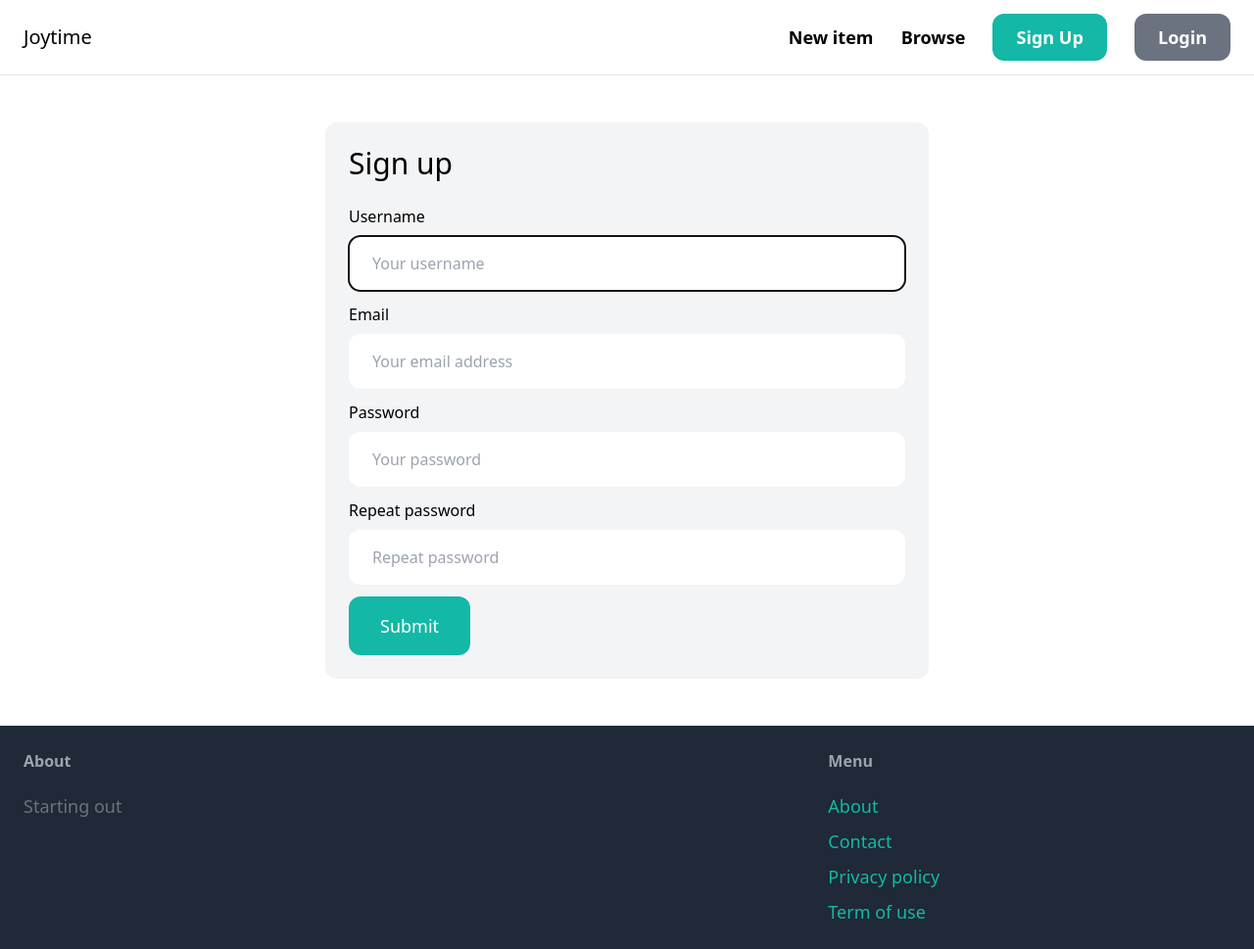
After one commit to wechulisimiyu/joytime, a Django app: page /signup/ in a window 1280 px wide. The commit adds this page. Shown: the whole page at 98% size. Run offline with Django 4.2, Linux system fonts and the light colour scheme; some libraries are stand-ins or nearby versions.

Commit message:
add login and signup functionality

```diff
--- /dev/null
+++ b/joytime/core/forms.py
@@ -0,0 +1,35 @@
+from django import forms
+from django.contrib.auth.forms import UserCreationForm, AuthenticationForm
+from django.contrib.auth.models import User
+
+class LoginForm(AuthenticationForm):
+    username = forms.CharField(widget=forms.TextInput(attrs={
+        'placeholder': 'Your username',
+        'class': 'w-full py-4 px-6 rounded-xl'
+    }))
+    password = forms.CharField(widget=forms.PasswordInput(attrs={
+        'placeholder': 'Your password',
+        'class': 'w-full py-4 px-6 rounded-xl'
+    }))
+
+class SignupForm(UserCreationForm):
+    class Meta:
+        model = User
+        fields = ('username', 'email', 'password1', 'password2')
+
+    username = forms.CharField(widget=forms.TextInput(attrs={
+        'placeholder': 'Your username',
+        'class': 'w-full py-4 px-6 rounded-xl'
+    }))
+    email = forms.CharField(widget=forms.EmailInput(attrs={
+        'placeholder': 'Your email address',
+        'class': 'w-full py-4 px-6 rounded-xl'
+    }))
+    password1 = forms.CharField(widget=forms.PasswordInput(attrs={
+        'placeholder': 'Your password',
+        'class': 'w-full py-4 px-6 rounded-xl'
+    }))
+    password2 = forms.CharField(widget=forms.PasswordInput(attrs={
+        'placeholder': 'Repeat password',
+        'class': 'w-full py-4 px-6 rounded-xl'
+    }))
--- a/joytime/core/templates/core/base.html
+++ b/joytime/core/templates/core/base.html
@@ -15,8 +15,8 @@
             <a href="#" class="text-lg font-semibold hover:text-gray-500">New item</a>
             <a href="#" class="text-lg font-semibold hover:text-gray-500">Browse</a>
 
-            <a href="#" class="px-6 py-3 text-lg font-semibold bg-teal-500 text-white rounded-xl hover:bg-teal-700">Sign Up</a>
-            <a href="#" class="px-6 py-3 text-lg font-semibold bg-gray-500 text-white rounded-xl hover:bg-gray-700">Login</a>
+            <a href="{% url 'core:signup' %}" class="px-6 py-3 text-lg font-semibold bg-teal-500 text-white rounded-xl hover:bg-teal-700">Sign Up</a>
+            <a href="{% url 'core:login' %}" class="px-6 py-3 text-lg font-semibold bg-gray-500 text-white rounded-xl hover:bg-gray-700">Login</a>
         </div>
     </nav>
     <div class="px-6 py-6">
@@ -34,7 +34,7 @@
 
             <ul class="space-y-2">
                 <li><a href="#" class="text-lg text-teal-500 hover:text-teal-700">About</a></li>
-                <li><a href="{% url 'contact' %}" class="text-lg text-teal-500 hover:text-teal-700">Contact</a></li>
+                <li><a href="{% url 'core:contact' %}" class="text-lg text-teal-500 hover:text-teal-700">Contact</a></li>
                 <li><a href="#" class="text-lg text-teal-500 hover:text-teal-700">Privacy policy</a></li>
                 <li><a href="#" class="text-lg text-teal-500 hover:text-teal-700">Term of use</a></li>
             </ul>
--- /dev/null
+++ b/joytime/core/templates/core/signup.html
@@ -0,0 +1,45 @@
+{% extends 'core/base.html' %}
+
+{% block title %}Sign up{% endblock %}
+
+{% block content %}
+<div class="w-1/2 my-6 mx-auto p-6 bg-gray-100 rounded-xl">
+    <h1 class="mb-6 text-3xl">Sign up</h1>
+
+    <form method="post" action=".">
+        {% csrf_token %}
+
+        <div class="mb-3">
+            <label class="inline-block mb-2">Username</label><br>
+            {{ form.username }}
+        </div>
+
+        <div class="mb-3">
+            <label class="inline-block mb-2">Email</label><br>
+            {{ form.email }}
+        </div>
+
+        <div class="mb-3">
+            <label class="inline-block mb-2">Password</label><br>
+            {{ form.password1 }}
+        </div>
+
+        <div class="mb-3">
+            <label class="inline-block mb-2">Repeat password</label><br>
+            {{ form.password2 }}
+        </div>
+
+        {% if form.errors or form.non_field_errors %}
+            <div class="mb-3 p-6 bg-red-100 rounded-xl">
+                {% for field in form %}
+                    {{ field.errors }}
+                {% endfor %}
+
+                {{ form.non_field_errors }}
+            </div>
+        {% endif %}
+
+        <button class="py-4 px-8 text-lg bg-teal-500 hover:bg-teal-700 rounded-xl text-white">Submit</button>
+    </form>
+</div>
+{% endblock %}
--- /dev/null
+++ b/joytime/core/urls.py
@@ -0,0 +1,14 @@
+from django.contrib.auth import views as auth_views
+from django.urls import path
+
+from . import views
+from .forms import LoginForm
+
+app_name = 'core'
+
+urlpatterns = [
+    path('', views.index, name='index'),
+    path('contact/', views.contact, name='contact'),
+    path('signup/', views.signup, name='signup'),
+    path('login/', auth_views.LoginView.as_view(template_name='core/login.html', authentication_form=LoginForm), name='login'),
+]
--- a/joytime/core/views.py
+++ b/joytime/core/views.py
@@ -1,7 +1,8 @@
-from django.shortcuts import render
+from django.shortcuts import render, redirect
 
 from item.models import Category, Item
 
+from .forms import SignupForm
 
 def index(request):
     items = Item.objects.filter(is_sold=False)[0:6]
@@ -15,3 +16,18 @@ def index(request):
 
 def contact(request):
     return render(request, 'core/contact.html')
+
+def signup(request):
+    if request.method == 'POST':
+        form = SignupForm(request.POST)
+
+        if form.is_valid():
+            form.save()
+
+            return redirect('/login/')
+    else:
+        form = SignupForm()
+
+    return render(request, 'core/signup.html', {
+        'form': form
+    })
--- a/joytime/joytime/urls.py
+++ b/joytime/joytime/urls.py
@@ -20,11 +20,8 @@ from django.conf.urls.static import static
 from django.contrib import admin
 from django.urls import path, include
 
-from core.views import index, contact
-
 urlpatterns = [
-    path('', index, name='index'),
+    path('', include('core.urls')),
     path('items/', include('item.urls')),
-    path('contact/', contact, name='contact'),
     path('admin/', admin.site.urls),
 ] + static(settings.MEDIA_URL, document_root=settings.MEDIA_ROOT)
```
Also changed, not shown: joytime/core/templates/core/login.html (added, +35 -0 lines).
